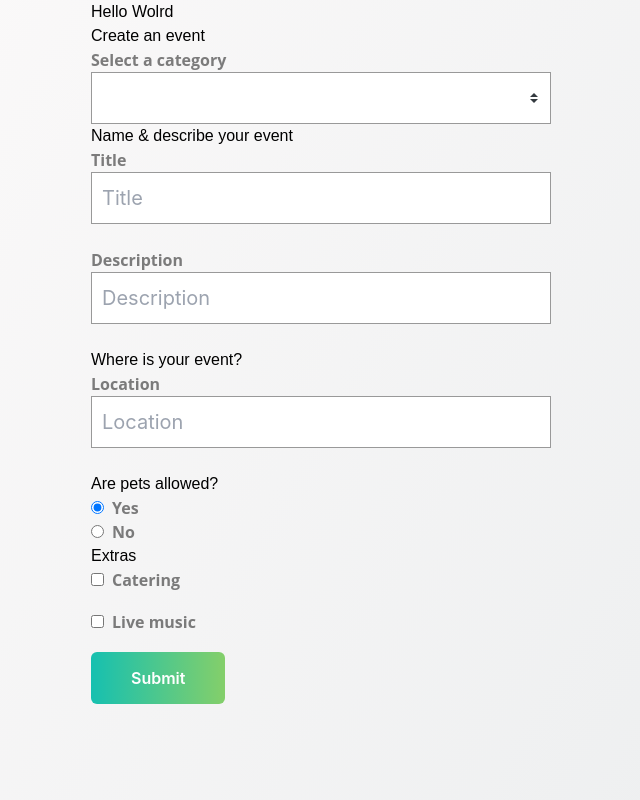
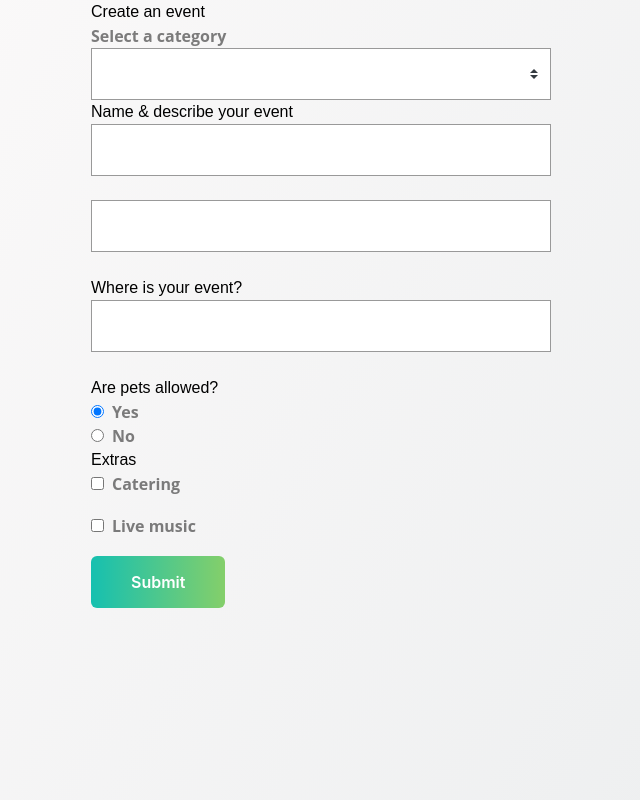
Before and after one commit to Akash52/vue-handson-practice, a Vue app in the folder vue-form/: page / in a window 1280 px wide. Shown: the whole page, without its empty margins (319-959 px from the left). Built offline with nearby package versions, Linux system fonts and the light colour scheme.

Commit message:
Base Input

```diff
--- a/vue-form/src/App.vue
+++ b/vue-form/src/App.vue
@@ -1,5 +1,4 @@
 <template>
-  <h1>Hello Wolrd</h1>
   <simple-form />
 </template>
 
--- /dev/null
+++ b/vue-form/src/components/BaseInput.vue
@@ -0,0 +1,26 @@
+<template>
+  <label>{{ lable }}</label>
+
+  <input
+    :placeholder="lable"
+    :value="modelValue"
+    class="field"
+    @input="$emit('update:modelValue', $event.target.value)"
+    v-bind="$attrs"
+  />
+</template>
+
+<script>
+export default {
+  props: {
+    label: {
+      type: String,
+      default: ''
+    },
+    modelValue: {
+      type: [String, Number],
+      default: ''
+    }
+  }
+}
+</script>
--- a/vue-form/src/views/SimpleForm.vue
+++ b/vue-form/src/views/SimpleForm.vue
@@ -16,31 +16,13 @@
 
       <h3>Name & describe your event</h3>
 
-      <label>Title</label>
-      <input
-        v-model="event.title"
-        type="text"
-        placeholder="Title"
-        class="field"
-      />
+      <BaseInput v-model="event.title" label="Title" type="text" />
 
-      <label>Description</label>
-      <input
-        v-model="event.description"
-        type="text"
-        placeholder="Description"
-        class="field"
-      />
+      <BaseInput v-model="event.description" label="Description" type="text" />
 
       <h3>Where is your event?</h3>
 
-      <label>Location</label>
-      <input
-        v-model="event.location"
-        type="text"
-        placeholder="Location"
-        class="field"
-      />
+      <BaseInput v-model="event.location" label="Location" type="text" />
 
       <h3>Are pets allowed?</h3>
       <div>
@@ -70,6 +52,7 @@
 </template>
 
 <script>
+import BaseInput from '@/components/BaseInput.vue'
 export default {
   // eslint-disable-next-line space-before-function-paren
   data() {
@@ -95,6 +78,7 @@ export default {
         }
       }
     }
-  }
+  },
+  components: { BaseInput }
 }
 </script>
```
